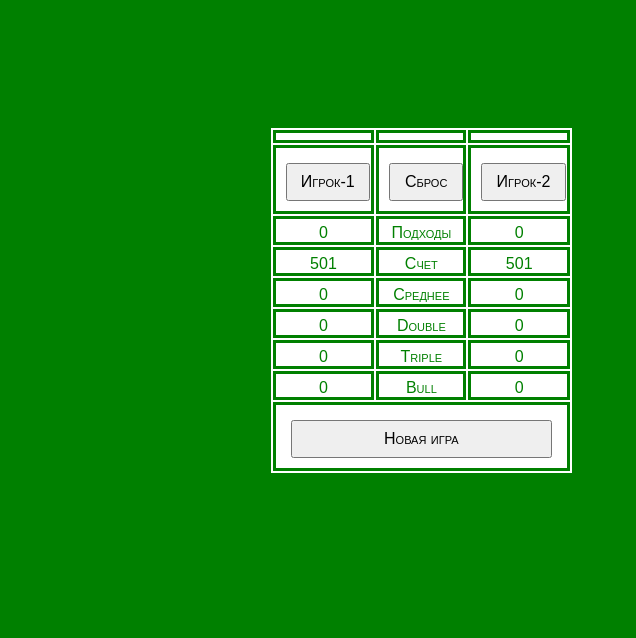
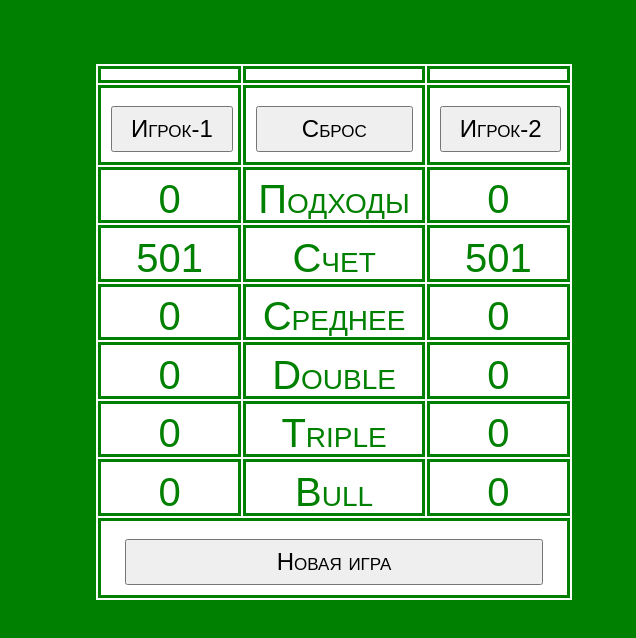
Before and after one commit to VicShm/501, a plain HTML site: page index.html in a window 1280 px wide. Shown: the full height of the page, 644-1280 px from the left. Drawn offline with Linux system fonts and the light colour scheme.

Commit message:
Add files via upload

```diff
--- a/css/landscape.css
+++ b/css/landscape.css
@@ -13,18 +13,18 @@ body {
 button{
   width: 90%;
   height: 90%;
-  font: small-caps 2vh/1 sans-serif;
+  font: small-caps 3vh/1 sans-serif;
   margin: .7vw;
   padding: .7vw;
 
 }
 
 table{
-  top: 10vw;
+  top: 5vw;
   right: 5vw;
   padding: 0;
   margin: 0;
-  width: 50vw;
+  width: 50vh;
   text-align: center;
   background: white;
   color: black;
@@ -33,7 +33,7 @@ table{
 td{
  padding-top: 2%;
  border: 3px solid green;
- font: small-caps 2vh/1 sans-serif;
+ font: small-caps 5vh/1 sans-serif;
  color: green;
 }
 
--- a/css/portrait.css
+++ b/css/portrait.css
@@ -14,7 +14,7 @@ body {
 button{
   width: 90%;
   height: 90%;
-  font: small-caps 2vh/1 sans-serif;
+  font: small-caps 2.5vh/1 sans-serif;
   margin: .7vw;
   padding: .7vw;
 }
@@ -22,7 +22,7 @@ button{
 
 table{
   top: 106vw;
-  left: 18vw;
+  left: 3vw;
   padding: 0;
   margin: 0;
   width: 100vw;
@@ -34,7 +34,7 @@ td{
  padding-top: .5%;
  border: 3px solid green;
  font-style: oblique;
- font: small-caps 5vw/1 sans-serif;
+ font: small-caps 8vw/1 sans-serif;
  color: green;
 }
 
--- a/index.html
+++ b/index.html
@@ -42,7 +42,7 @@
 
 <table class="w">
 <tr><td class="tabl"  id="tablo1"  >      </td><td class="tabl"   id="tablo2">       </td><td class="tabl"  id="tablo3" >      </td></tr>
-<tr><td><button type="button" class="gamer" id="g1">Игрок-1</button></td> <td><button type="button" id="cancel">Сброс</button></td><td><button type="button" class="gamer" id="g2">Игрок-2</button></td></tr>
+<tr><td><button type="button" class="gamer" id="g1">&nbsp;Игрок-1&nbsp;</button></td> <td><button type="button" id="cancel">Сброс</button></td><td><button type="button" class="gamer" id="g2">&nbsp;Игрок-2&nbsp;</button></td></tr>
 <tr><td class="tabl"  id="throws1" >      </td><td                           >&nbsp;Подходы&nbsp;</td><td class="tabl"  id="throws2">      </td></tr>
 <tr><td class="tabl"  id="scre1"  >      </td><td                           >Счет   </td><td class="tabl"  id="scre2" >      </td></tr>
 <tr><td class="tabl"  id="avrge1"  >      </td><td                           >Среднее</td><td class="tabl"  id="avrge2" >      </td></tr>
```
